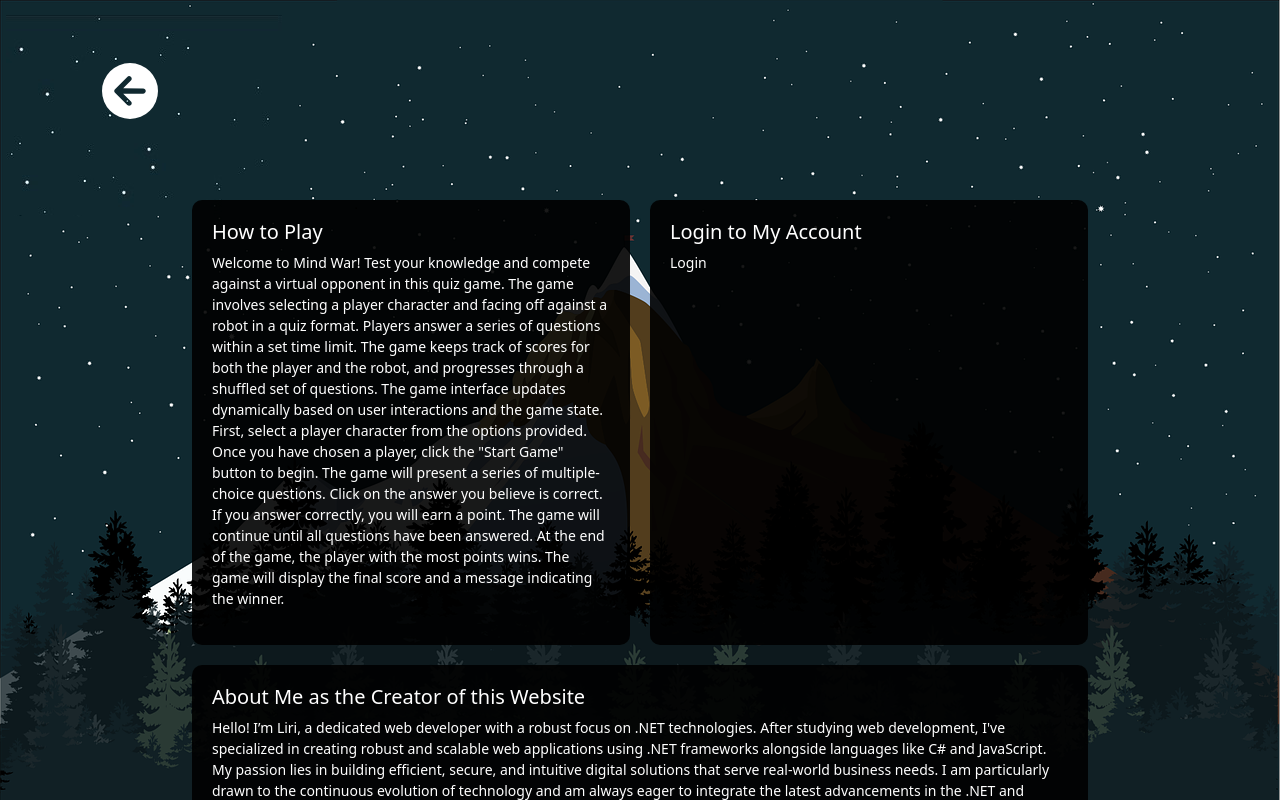
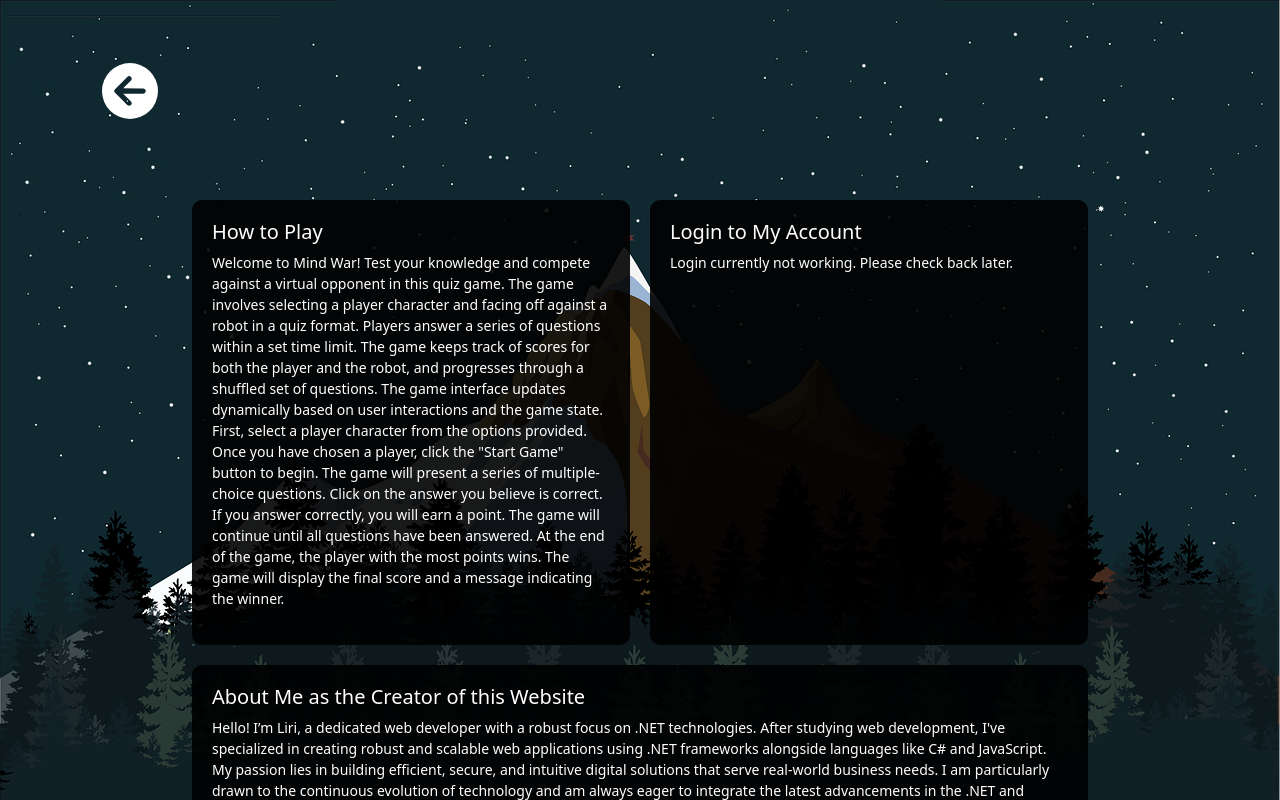
Before and after one commit to Lirijes/mindwar, a Nuxt app: page /info in a window 1280 px wide. Shown: the top 800 px of the page. Built offline with nearby package versions, Linux system fonts and the light colour scheme.

Commit message:
small changes on the login text

```diff
--- a/pages/info.vue
+++ b/pages/info.vue
@@ -32,7 +32,7 @@
       <div class="info__grid-box">
         <h5>Login to My Account</h5>
         <p>
-          Login
+          Login currently not working. Please check back later.
         </p>
       </div>
       <div class="info__grid-box info__grid-box-wide">
```
